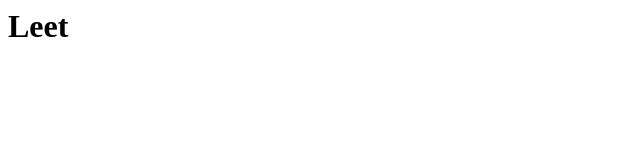
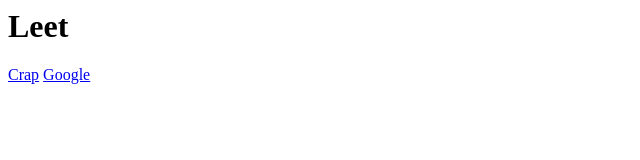
Before and after one commit to Leprosy/web, a plain HTML site: page index.html in a window 1280 px wide. Shown: the whole page, without its empty margins (0-640 px from the left). Drawn offline with Linux system fonts and the light colour scheme.

Commit message:
Update index.html

```diff
--- a/index.html
+++ b/index.html
@@ -1 +1,3 @@
 <h1>Leet</h1>
+<a href="/">Crap</a>
+<a href="https://www.google.com/">Google</a>
```
